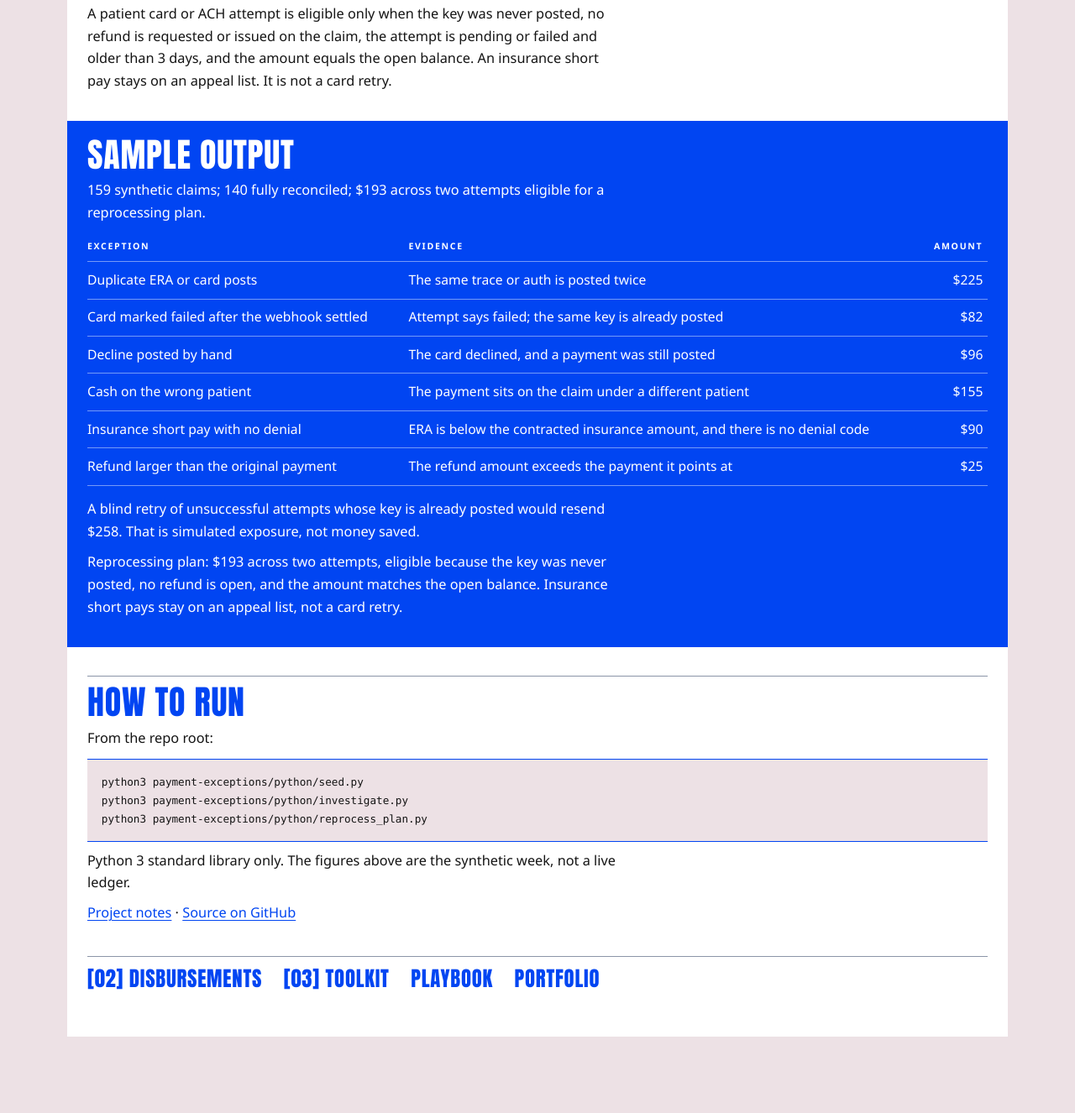
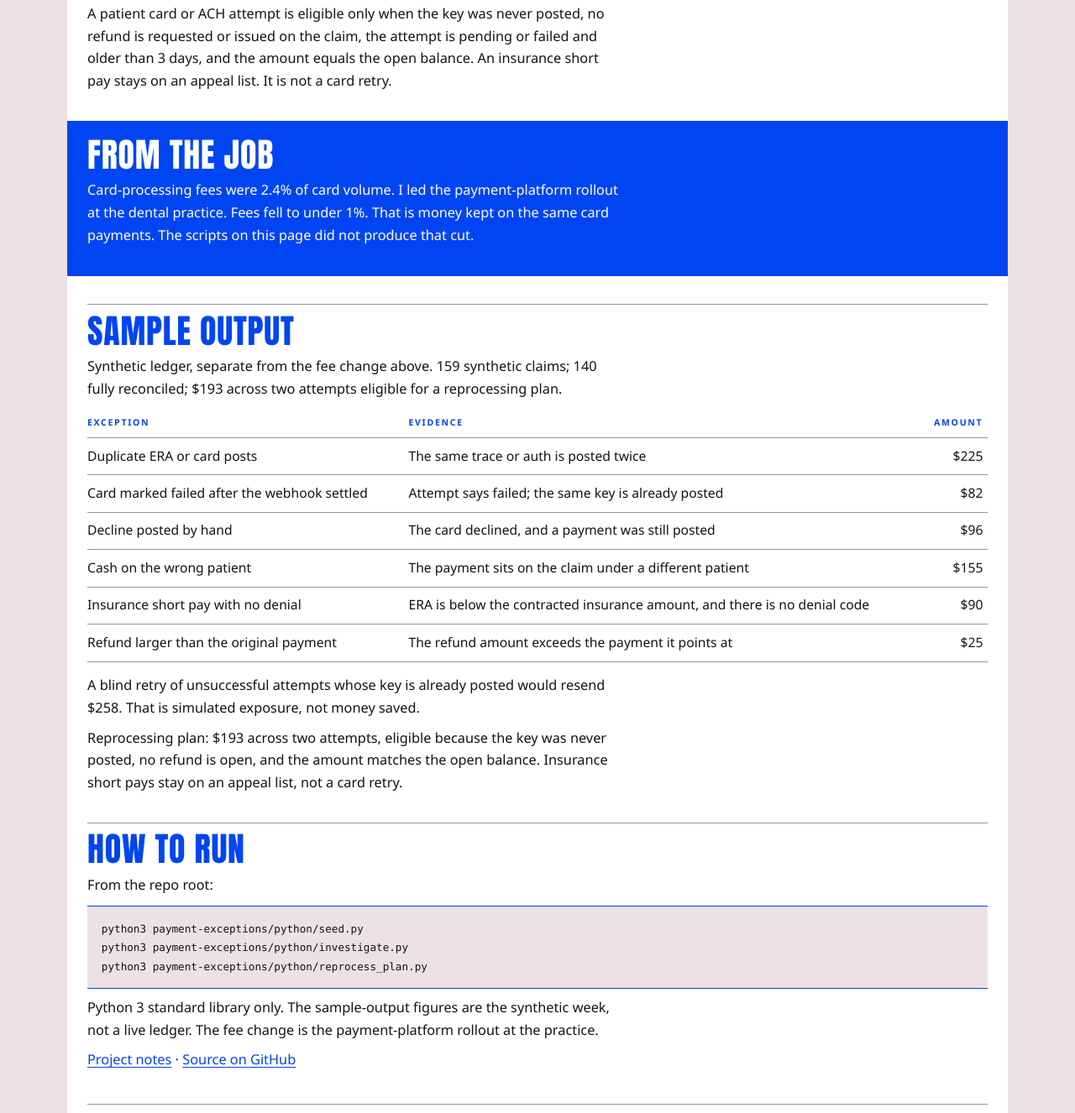
Before and after one commit to haleymykellemaes-beep/work-projects, a plain HTML site: page payment-exceptions.html in a window 1280 px wide. Shown: the part 603-1929 px from the top of the page at 84% size. Before the commit the page ends 1838 px from the top, so only its background shows below. Drawn offline with Linux system fonts and the light colour scheme.

Commit message:
Separate the real card-fee cut from the synthetic ledger so the dental case does not imply the scripts produced it.

```diff
--- a/payment-exceptions.html
+++ b/payment-exceptions.html
@@ -32,8 +32,12 @@
       <p>A patient card or ACH attempt is eligible only when the key was never posted, no refund is requested or issued on the claim, the attempt is pending or failed and older than 3 days, and the amount equals the open balance. An insurance short pay stays on an appeal list. It is not a card retry.</p>
 
       <section class="band">
+      <h2>From the job</h2>
+      <p>Card-processing fees were 2.4% of card volume. I led the payment-platform rollout at the dental practice. Fees fell to under 1%. That is money kept on the same card payments. The scripts on this page did not produce that cut.</p>
+      </section>
+
       <h2>Sample output</h2>
-      <p>159 synthetic claims; 140 fully reconciled; $193 across two attempts eligible for a reprocessing plan.</p>
+      <p>Synthetic ledger, separate from the fee change above. 159 synthetic claims; 140 fully reconciled; $193 across two attempts eligible for a reprocessing plan.</p>
       <div class="table-wrap">
         <table>
           <thead>
@@ -51,14 +55,13 @@
       </div>
       <p>A blind retry of unsuccessful attempts whose key is already posted would resend $258. That is simulated exposure, not money saved.</p>
       <p>Reprocessing plan: $193 across two attempts, eligible because the key was never posted, no refund is open, and the amount matches the open balance. Insurance short pays stay on an appeal list, not a card retry.</p>
-      </section>
 
       <h2>How to run</h2>
       <p>From the repo root:</p>
       <pre><code>python3 payment-exceptions/python/seed.py
 python3 payment-exceptions/python/investigate.py
 python3 payment-exceptions/python/reprocess_plan.py</code></pre>
-      <p>Python 3 standard library only. The figures above are the synthetic week, not a live ledger.</p>
+      <p>Python 3 standard library only. The sample-output figures are the synthetic week, not a live ledger. The fee change is the payment-platform rollout at the practice.</p>
       <p><a href="payment-exceptions/README.md">Project notes</a> · <a href="https://github.com/haleymykellemaes-beep/work-projects/tree/main/payment-exceptions">Source on GitHub</a></p>
 
       <nav class="pager" aria-label="More">
```
Also changed, not shown: index.html (+1 -0 lines).
